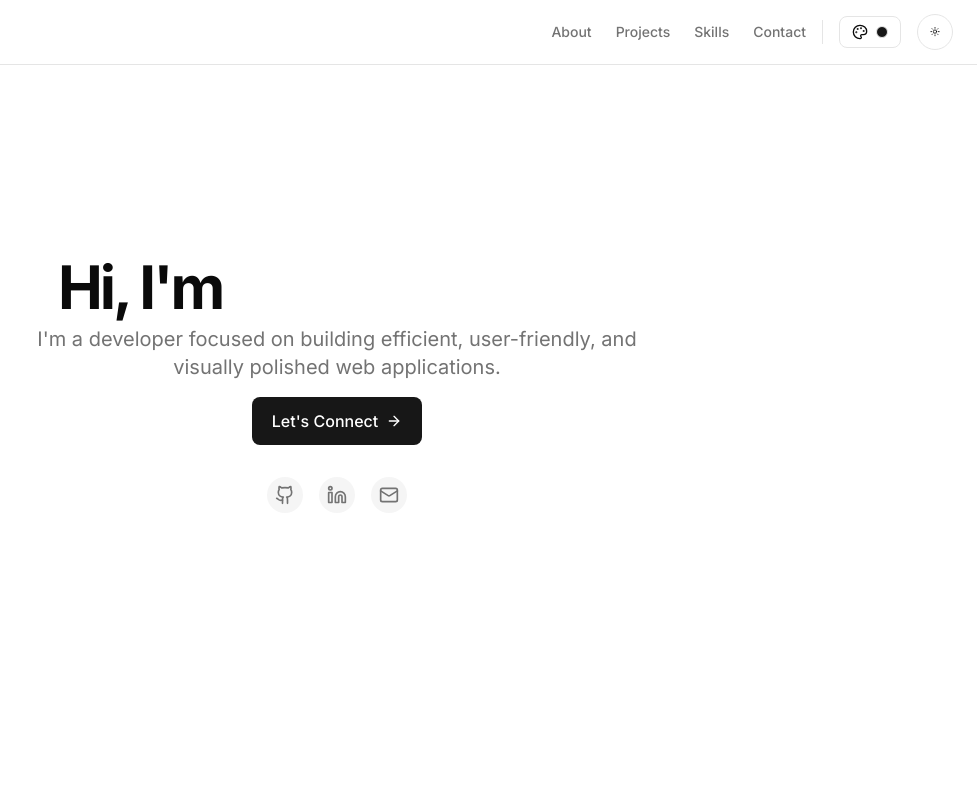
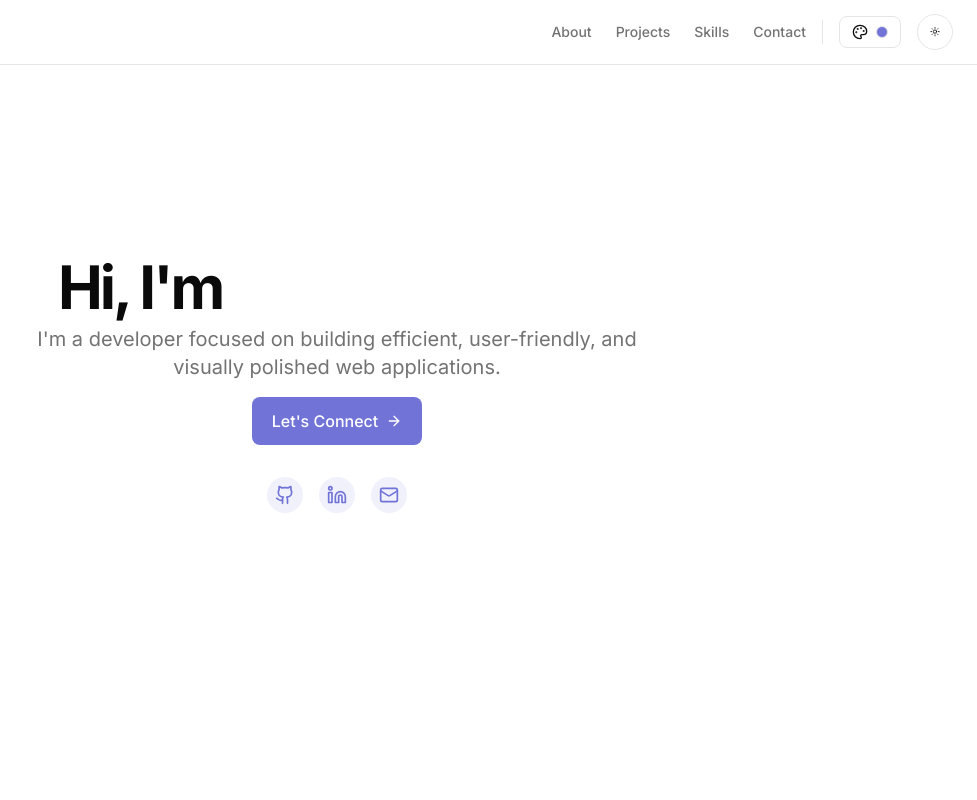
Before and after one commit to Dhruv159/Portfolio, a Next.js app: page / in a window 1280 px wide. Shown: the top 800 px of the page, without its empty margins (303-1280 px from the left). Built offline with nearby package versions, Linux system fonts and the light colour scheme.

Commit message:
F i x e s

```diff
--- a/src/app/page.tsx
+++ b/src/app/page.tsx
@@ -23,7 +23,15 @@ export default function Home() {
     const [activeSection, setActiveSection] = useState("")
     const [isMobileMenuOpen, setIsMobileMenuOpen] = useState(false)
     const [isLoading, setIsLoading] = useState(true)
-    const [selectedColor, setSelectedColor] = useState("default")
+    const [selectedColor, setSelectedColor] = useState("lavender")
+
+    // Load theme from localStorage on component mount
+    useEffect(() => {
+        const savedTheme = localStorage.getItem('portfolio-theme')
+        if (savedTheme) {
+            setSelectedColor(savedTheme)
+        }
+    }, [])
 
     useEffect(() => {
         const handleScroll = () => {
@@ -60,6 +68,7 @@ export default function Home() {
 
     const handleColorChange = (color: string) => {
         setSelectedColor(color)
+        localStorage.setItem('portfolio-theme', color)
     }
 
     if (isLoading) {
@@ -75,7 +84,7 @@ export default function Home() {
                             <span
                                 className="font-bold text-xl text-transparent bg-clip-text"
                                 style={{
-                                    backgroundImage: `linear-gradient(to right, ${getPrimaryColor(selectedColor)}, ${getPrimaryColor(selectedColor)}80)`
+                                    backgroundImage: `linear-gradient(to right, ${getPrimaryColor(selectedColor)}, ${getPrimaryColor(selectedColor)}60)`
                                 }}
                             >
                                 Dhruv Sharma
@@ -272,20 +281,33 @@ export default function Home() {
                                 <div className="flex gap-4 mt-4 justify-center">
                                     <Link
                                         href="https://github.com/Dhruv159"
-                                        className="rounded-full bg-muted p-2 text-muted-foreground transition-colors hover:bg-primary/10 hover:text-primary">
+                                        className="rounded-full p-2 transition-colors hover:opacity-80"
+                                        style={{
+                                            backgroundColor: getPrimaryLightColor(selectedColor),
+                                            color: getPrimaryColor(selectedColor)
+                                        }}
+                                    >
                                         <Github className="h-5 w-5" />
                                         <span className="sr-only">GitHub</span>
                                     </Link>
                                     <Link
                                         href="https://www.linkedin.com/in/dhruv-sharma-635a1a209"
-                                        className="rounded-full bg-muted p-2 text-muted-foreground transition-colors hover:bg-primary/10 hover:text-primary"
+                                        className="rounded-full p-2 transition-colors hover:opacity-80"
+                                        style={{
+                                            backgroundColor: getPrimaryLightColor(selectedColor),
+                                            color: getPrimaryColor(selectedColor)
+                                        }}
                                     >
                                         <Linkedin className="h-5 w-5" />
                                         <span className="sr-only">LinkedIn</span>
                                     </Link>
                                     <Link
                                         href="mailto:dhruvsarkhandia9@gmail.com"
-                                        className="rounded-full bg-muted p-2 text-muted-foreground transition-colors hover:bg-primary/10 hover:text-primary"
+                                        className="rounded-full p-2 transition-colors hover:opacity-80"
+                                        style={{
+                                            backgroundColor: getPrimaryLightColor(selectedColor),
+                                            color: getPrimaryColor(selectedColor)
+                                        }}
                                     >
                                         <Mail className="h-5 w-5" />
                                         <span className="sr-only">Email</span>
--- a/src/components/color-preference.tsx
+++ b/src/components/color-preference.tsx
@@ -10,13 +10,6 @@ interface ColorPreferenceProps {
 }
 
 const colorOptions = [
-    {
-        name: "Default",
-        value: "default",
-        primary: "oklch(0.205 0 0)",
-        primaryLight: "oklch(0.205 0 0 / 0.1)",
-        primaryHover: "oklch(0.205 0 0 / 0.2)"
-    },
     {
         name: "Lavender",
         value: "lavender",
--- a/src/components/contact-form.tsx
+++ b/src/components/contact-form.tsx
@@ -14,7 +14,7 @@ interface ContactFormProps {
     selectedColor?: string
 }
 
-export default function ContactForm({ selectedColor = "default" }: ContactFormProps) {
+export default function ContactForm({ selectedColor = "lavender" }: ContactFormProps) {
     const [isSubmitting, setIsSubmitting] = useState(false)
     const [formData, setFormData] = useState({
         name: "",
--- a/src/components/icon-badge.tsx
+++ b/src/components/icon-badge.tsx
@@ -7,7 +7,7 @@ interface IconBadgeProps {
     className?: string
 }
 
-export default function IconBadge({ icon, selectedColor = "default", className = "" }: IconBadgeProps) {
+export default function IconBadge({ icon, selectedColor = "lavender", className = "" }: IconBadgeProps) {
     return (
         <div
             className={`flex h-10 w-10 items-center justify-center rounded-full ${className}`}
--- a/src/lib/color-utils.ts
+++ b/src/lib/color-utils.ts
@@ -1,10 +1,4 @@
 export const colorThemes = {
-    default: {
-        primary: "oklch(0.205 0 0)",
-        primaryLight: "oklch(0.205 0 0 / 0.1)",
-        primaryHover: "oklch(0.205 0 0 / 0.2)",
-        gradient: "from-primary to-primary/60"
-    },
     lavender: {
         primary: "oklch(0.6 0.15 280)",
         primaryLight: "oklch(0.6 0.15 280 / 0.1)",
@@ -38,7 +32,7 @@ export const colorThemes = {
 }
 
 export function getColorTheme(theme: string) {
-    return colorThemes[theme as keyof typeof colorThemes] || colorThemes.default
+    return colorThemes[theme as keyof typeof colorThemes] || colorThemes.lavender
 }
 
 export function getPrimaryColor(theme: string) {
```
